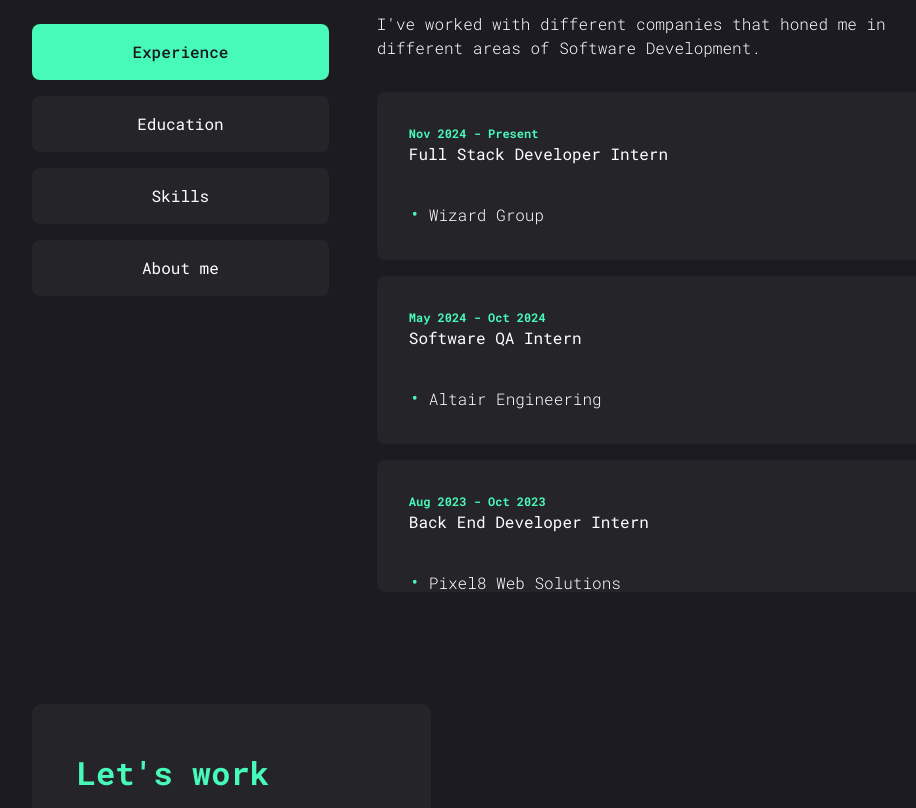
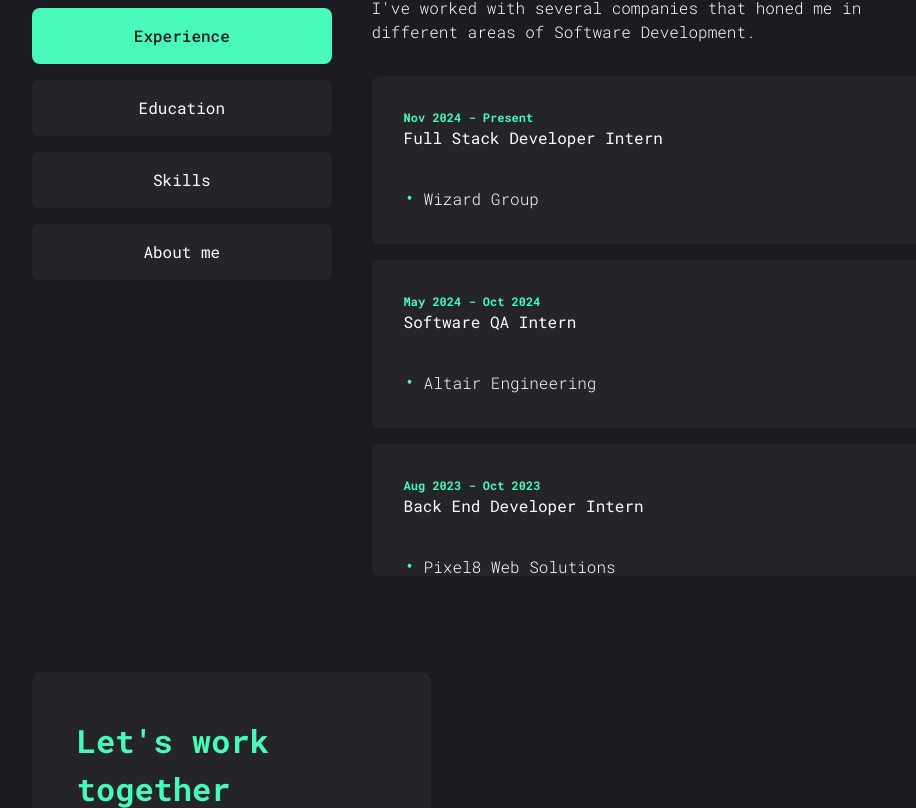
Before and after one commit to jbberbon/portfolio-wizard, a plain HTML site: page index.html in a window 1280 px wide. Shown: the part 602-1410 px from the top of the page, without its empty margins (160-1076 px from the left). Drawn offline with Linux system fonts and the light colour scheme.

Commit message:
Some changes

```diff
--- a/css/resume-section.css
+++ b/css/resume-section.css
@@ -4,8 +4,7 @@
     margin-bottom: 6rem;
     width: 100%;
 
-    gap: 1rem;
-
+    gap: 2.5rem;
 }
 
 .why-hire-me {
@@ -14,9 +13,6 @@
     flex-direction: column;
     align-items: center;
     gap: 2rem;
-
-    padding: 1rem;
-    padding-left: 0;
 
 }
 
@@ -69,8 +65,6 @@
 .tab-content-container {
     display: flex;
     flex-direction: column;
-    padding: 1rem;
-    padding-right: 0;
 }
 
 /* Hide what needs to be hidden */
--- a/index.html
+++ b/index.html
@@ -166,7 +166,7 @@
                 <div class="tab-content active" id="experience">
                     <h3>My experience</h3>
                     <p>
-                        I've worked with different companies that honed me in different
+                        I've worked with several companies that honed me in different
                         areas of Software Development.
                     </p>
                     <div class="content-cards">
```
